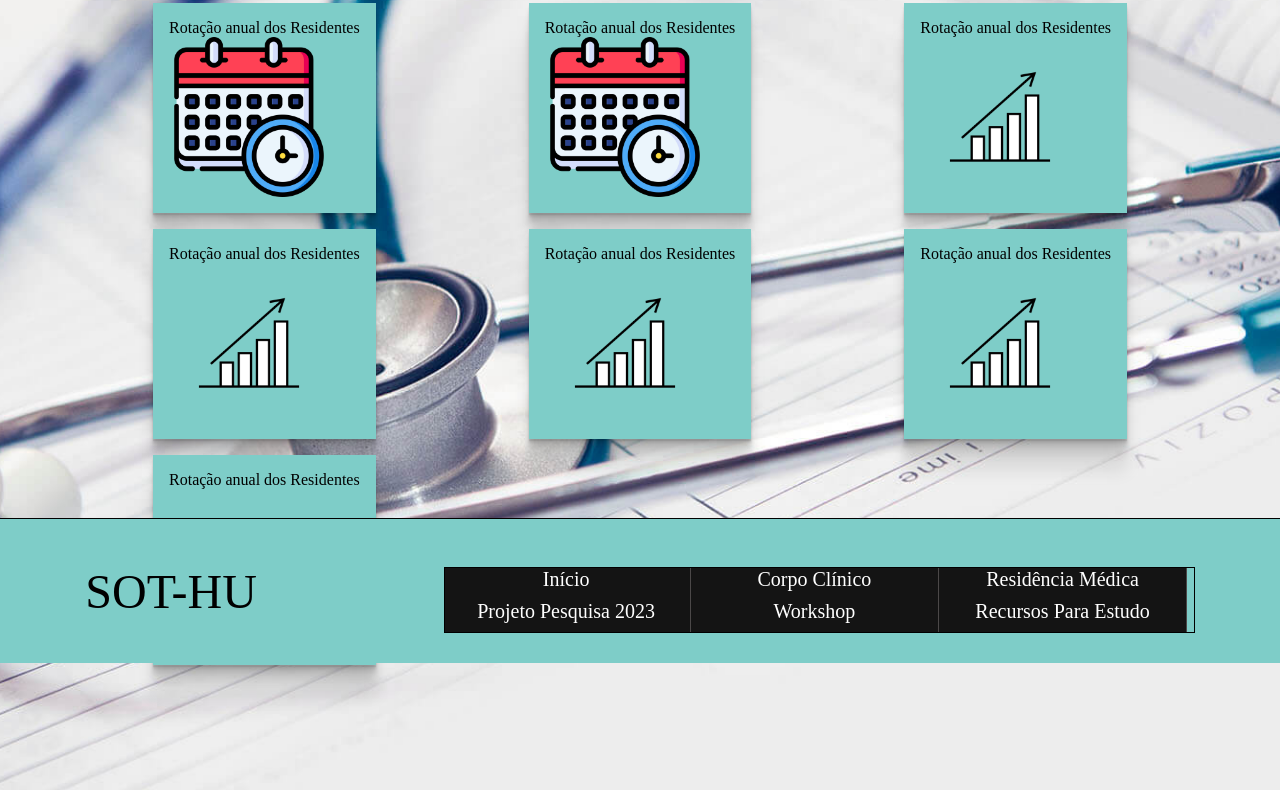
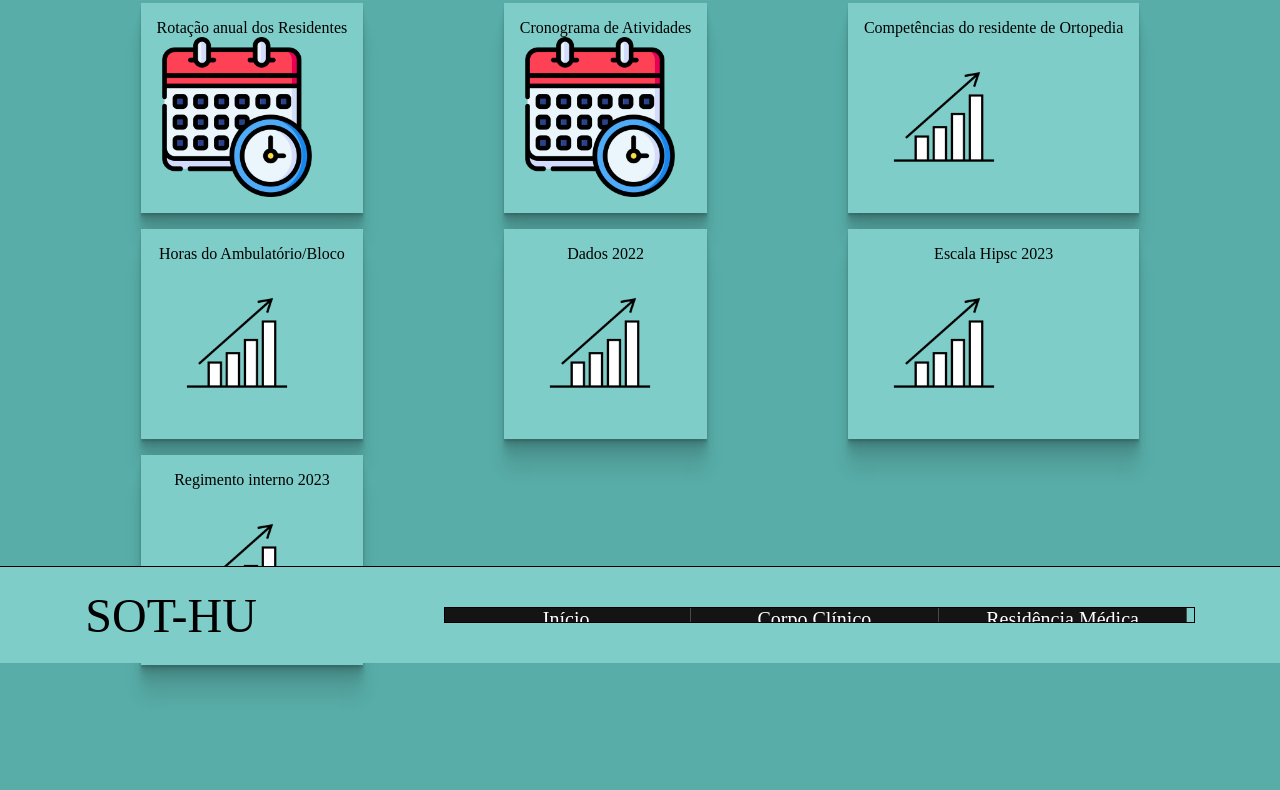
Before and after one commit to FeShiratsu/Manual, a plain HTML site: page index.html in a window 1280 px wide. Shown: the part 137-927 px from the top of the page. Drawn offline with Linux system fonts and the light colour scheme.

Commit message:
correção espaçamento e mudança de cor

```diff
--- a/index.html
+++ b/index.html
@@ -14,7 +14,7 @@
         <section>
             <div id="HeaderTitle">
                 <h1 id="Title">Residência Médica</h1>
-                <h2 id="Subtitle">Acompanhe:</h2>
+                <h2 id="Subtitle">Acompanhe a escala de rotação, aulas, temas, artigos:</h2>
             </div>
             <br>
             <div id="OptionsHub">
@@ -25,34 +25,34 @@
                 </div>
 
                 <div class="Options">
-                    <p>Rotação anual dos Residentes</p>
+                    <p>Cronograma de Atividades</p>
                     <img src="Images/Time.png" alt="">
 
                 </div>
 
                 <div class="Options">
-                    <p>Rotação anual dos Residentes</p>
+                    <p>Competências do residente de Ortopedia</p>
                     <img src="Images/grafico.webp" alt="">
 
                 </div>
 
                 <div class="Options">
-                    <p>Rotação anual dos Residentes</p>
+                    <p>Horas do Ambulatório/Bloco</p>
                     <img src="Images/grafico.webp" alt="">
 
                 </div>
                 <div class="Options">
-                    <p>Rotação anual dos Residentes</p>
+                    <p>Dados 2022</p>
                     <img src="Images/grafico.webp" alt="">
 
                 </div>
                 <div class="Options">
-                    <p>Rotação anual dos Residentes</p>
+                    <p>Escala Hipsc 2023</p>
                     <img src="Images/grafico.webp" alt="">
 
                 </div>
                 <div class="Options">
-                    <p>Rotação anual dos Residentes</p>
+                    <p>Regimento interno 2023</p>
                     <img src="Images/grafico.webp" alt="">
 
                 </div>
--- a/style.css
+++ b/style.css
@@ -5,10 +5,11 @@
 }
 
 body{
-    background-image: url(Images/residencia.jpg);
+   /* background-image: url(Images/residencia.jpg);
     background-repeat: no-repeat;
     background-size: cover;
-    background-position: center;
+    background-position: center;*/
+    background-color: rgb(88, 173, 168);
 }
 
 section{
@@ -22,6 +23,7 @@ section{
 
 #OptionsHub{
     width: 100vw;
+    max-width: 100vw;
     display: grid;
     grid-template-columns: auto auto auto;
     justify-content: space-evenly;
@@ -83,9 +85,10 @@ ul{
 footer{
     position: sticky;
     bottom: 0;
-    width: 100%;
-    padding: 3em 0px;
-    height: 3rem;
+    width: 100vw;
+    max-width: 100%;
+    padding: 40px 0px;
+    height: 1rem;
     background-color: #7ECDC8;
     display: flex;
     justify-content: space-around;
@@ -115,7 +118,7 @@ footer div{
     border: 1px solid black;
     overflow: hidden;
     display: inline-block;
-    height: 4rem;
+
 }
 
 #nameSite{
```
Also changed, not shown: script.js (added).
